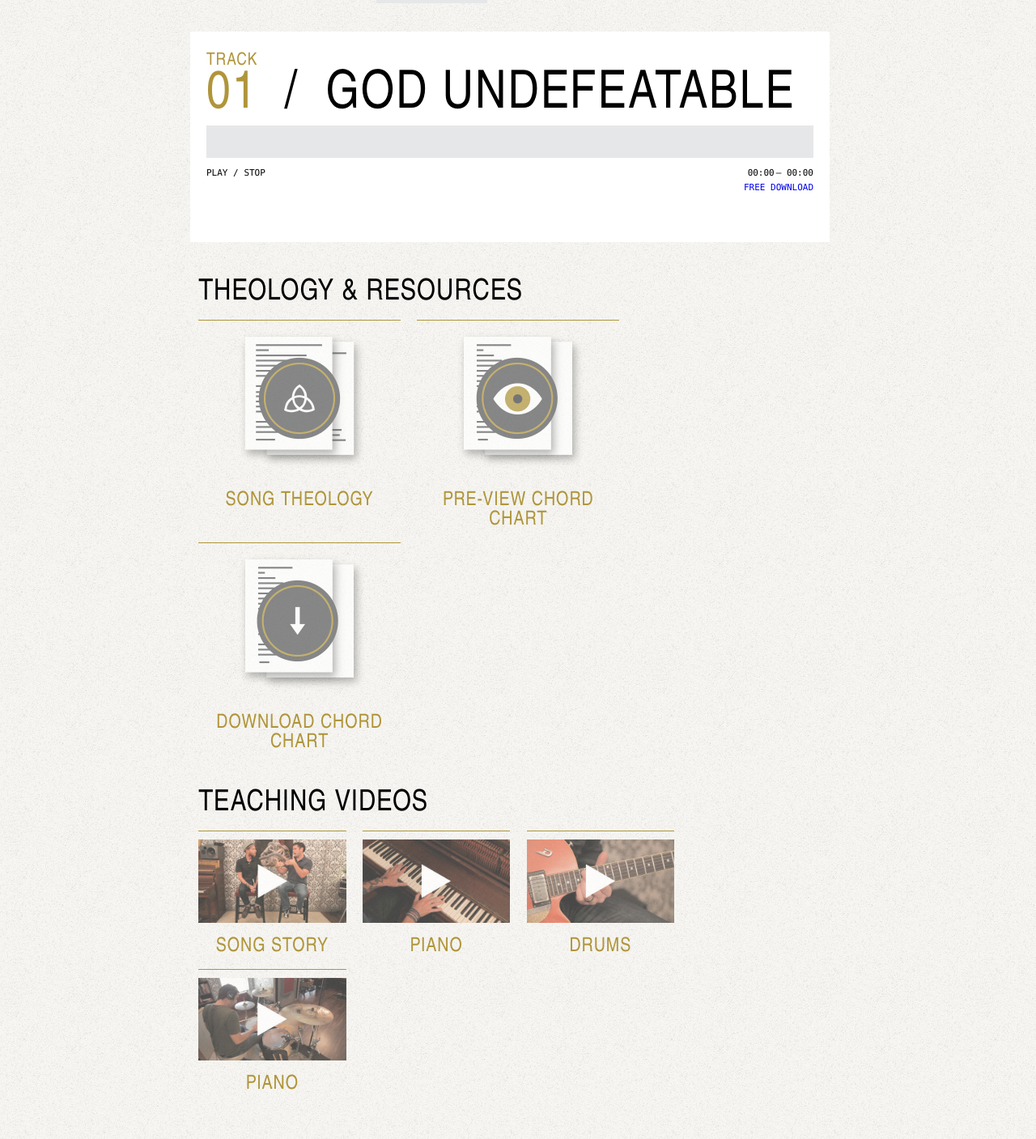
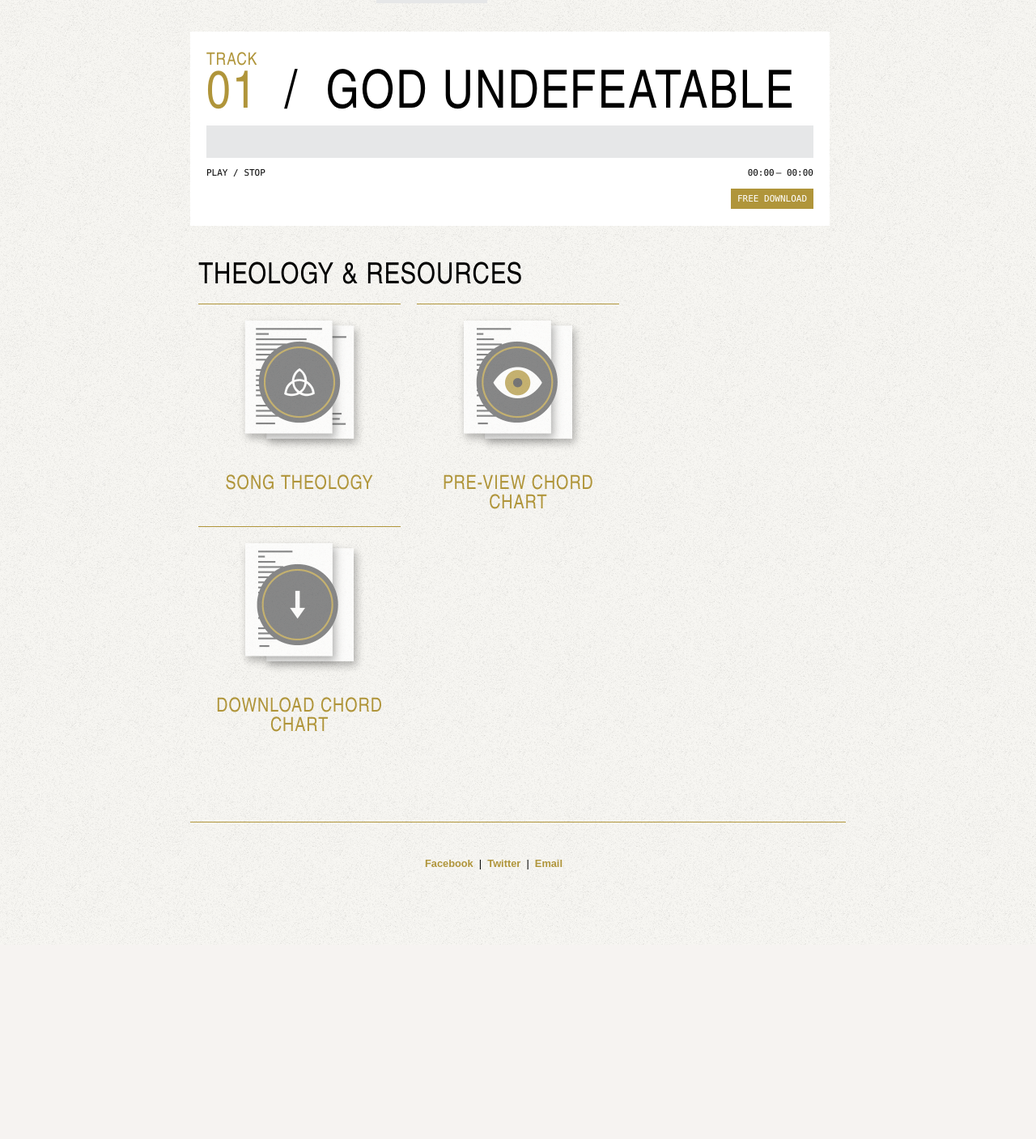
Before and after one commit to hsiamm/austinstoneworship, a PHP site: page /index2.php in a window 1280 px wide. Shown: the part 536-1943 px from the top of the page at 81% size. After the commit the page ends 1703 px from the top, so only its background shows below. Run offline with PHP 8.4, Linux system fonts and the light colour scheme; some libraries are stand-ins or nearby versions.

Commit message:
Stream and download Live

```diff
--- a/css/jplayer_style.css
+++ b/css/jplayer_style.css
@@ -79,7 +79,7 @@ div.jp-interface {
 }
 
 div.jp-audio div.jp-type-single div.jp-interface {
-    height: 220px;
+    height: 200px;
     width: 750px;
 }
 div.jp-audio div.jp-type-playlist div.jp-interface {
--- a/css/styles.css
+++ b/css/styles.css
@@ -158,7 +158,7 @@ h1.cap {
 }
 
 p {
-	font-family: Airal, Helvetica, sans-serif;
+	font-family: Arial, Helvetica, sans-serif;
 	font-weight: normal;
 	font-size: .8em; /* 12 / 16 */
 	color:#000;
@@ -200,10 +200,17 @@ h3 {
 }
 
 h4.download {
+	clear: both;
 	float: right;
 	font-family: "Andale Mono", "Lucida Console", "DejaVu Sans Mono", "Bitstream Vera Sans Mono", monospace;
 	font-size: .55em;
 	font-weight: normal;
+	color:#fff;
+	background: #B0953A;
+	padding: 4px 8px;
+	width:auto;
+	line-height: 1.55em;
+	margin-top: 10px;
 }
 
 p {
@@ -248,6 +255,31 @@ img {
 	width: 350px;
 	margin: 0 auto;
 	text-indent: -9999px;
+}
+
+div#data {
+	height: 300px;
+	padding: 40px 40px 0 40px;
+	width:450px;
+	overflow: hidden;
+}
+
+#custom-tweet-button a, #custom-fb-button a {
+float: right;
+margin-left: 8px;
+cursor:pointer;
+}
+
+.social {
+	width:500px;
+	height: auto;
+	margin: 0 auto;
+}
+
+.social img {
+	width:26px;
+	height:auto;
+	margin-left:
 }
 
 ::-moz-selection
--- a/index2.php
+++ b/index2.php
@@ -10,7 +10,6 @@
 	<link rel="stylesheet" type="text/css" href="css/style.css" media="screen">
     <link rel="stylesheet" href="/css/jquery.fancybox-1.3.4.css" type="text/css" />
     <link href='css/jplayer_style.css' rel='stylesheet' type='text/css' />
-    <link href='css/thickbox.css' rel='stylesheet' type='text/css' />
 	<link rel="stylesheet" type="text/css" href="css/styles.css" media="screen">
 
 	<script type="text/javascript" src="http://code.jquery.com/jquery-latest.js"></script>
@@ -21,7 +20,6 @@
 
     <script src='js/jquery.min.js' type='text/javascript'></script>
     <script src='js/scripts.js' type='text/javascript'></script>
-    <script src='js/thickbox-compressed.js' type='text/javascript'></script>
     <script src='js/jquery.jplayer.min.js' type='text/javascript' ></script>
     <script type="text/javascript" src="../js/jquery.fancybox-1.3.4.pack.js"></script>
     <script type="text/javascript" src="../js/jquery.fancybox-1.3.4.js"></script>
@@ -105,10 +103,25 @@
 						<div id="jquery_jplayer_1" class="jp-jplayer"></div>
 
 						<div id="jp_container_1" class="jp-audio">
+
 					        <div class="jp-type-single">
 				                <div class="jp-gui jp-interface">
+
+				                 <!--<div id="custom-tweet-button">
+					                <a onClick="popup('https://twitter.com/share?url=http%3A%2F%2Faustinstone.org%2Fsermons%2Fitem%2Fthe-temptation-of-christ&text=Check out The+Temptation+of+Christ+%23ascc')" target="_blank">
+							            <img src="images/twitter.png" />
+							        </a>
+							    </div>-->
+				                 <!--<div id="custom-fb-button">
+					                <a onclick="fbs_click('http%3A%2F%2Faustinstone.org%2Fsermons%2Fitem%2Fthe-temptation-of-christ')" target="_blank">
+							            <img src="images/fb.png" />
+							        </a>
+							    </div>/facebook-->
+
+
 				                        <h3>TRACK</h3>
 				                        <h2 class="song_title"><span class="dark_gold">01</span> &nbsp;/&nbsp; GOD UNDEFEATABLE</h2>
+
 				                        <div class="jp-progress">
 				                                <div class="jp-seek-bar">
 				                                        <div class="jp-play-bar"></div>
@@ -127,7 +140,9 @@
 				                                &ndash;
 				                                <div class="jp-duration"></div>
 				                        </div>
-				                        <h4 class="download"><a href="#TB_inline?height=155&width=300&inlineId=email_signup" class="thickbox">Free Download</a></h4>
+				                        <div style="clear:both;"></div>
+				                        <a class="pop" href="#data"><h4 class="download">Free Download</h4></a>
+				                        <div style="display:none"><div id="data"><iframe height="340" allowTransparency="true" frameborder="0" scrolling="no" style="width:100%;border:none"  src="https://theaustinstone.wufoo.com/embed/s6x4k1/"><a href="https://theaustinstone.wufoo.com/forms/s6x4k1/" title="Free Download for GOD UNDEFEATABLE">Free Download</a></iframe></div></div>
 				                </div>
 
 				                <div class="jp-no-solution">
@@ -142,7 +157,7 @@
 						<div class="onecol"><h1>Theology &amp; Resources</h1></div>
 
 						<div class="threecol top_border">
-							<a class="pop" href="images/theo_pop.png"><img alt="Chord Chart" src="images/theo_t1.png" /></a>
+							<a href="files/god_undefeatable_theology.pdf"><img alt="Chord Chart" src="images/theo_t1.png" /></a>
 							<h2>Song Theology</h2>
 						</div>
 
@@ -158,7 +173,7 @@
 
 						<div class="bumpbump">&nbsp;</div>
 
-						<div class="onecol"><h1>Teaching Videos</h1></div>
+						<!--<div class="onecol"><h1>Teaching Videos</h1></div>
 
 						<div class="fourcol vid1_t1 top_border">
 							<a class="iframe" href="http://player.vimeo.com/video/29157489"><img src="images/story_t1.jpg"/></a>
@@ -178,7 +193,7 @@
 						<div class="fourcol vid4_t1 top_border">
 							<a class="iframe" href="http://player.vimeo.com/video/29157489"><img src="images/drums_t1.jpg"/></a>
 							<h2>Piano</h2>
-						</div>
+						</div>-->
 
 					</div><!--/container-->
 				</ul><!--/tab1-->
@@ -186,17 +201,27 @@
    			 	<div style="clear:both;"></div>
 
 				<ul id="t2" class="hide">
-    			    <h1 class="notyet" style="text-align:center;">Whoa there, Track 02 doesn't release until November 14.<br>Be sure to check back then! </h1>
+    			    <p style="text-align:center;height:400px;">Whoa there, Track 02 doesn't release until November 14.<br>Be sure to check back then! </h1>
     			</ul><!--/tab2-->
 
    			 	<div style="clear:both;"></div>
 
 				<ul id="t3" class="hide">
-    			    <h1 class="notyet" style="text-align:center;">Easy tiger, Track 03 doesn't release until November 28.<br>Be sure to check back then! </h1>
+    			    <p style="text-align:center;height:400px;">Easy tiger, Track 03 doesn't release until November 28.<br>Be sure to check back then! </h1>
     			</ul><!--/tab3-->
 
 			</div> <!-- END List Wrap -->
 		</div> <!--/tabs-->
+	</div><!--/container-->
+
+	<div style="clear:both;"></div>
+
+	<div class="container">
+	<div class="bump">&nbsp;</div>
+	<div class="top_border">&nbsp;</div>
+		<div class="social">
+			<a href="http://facebook.com/austinstoneworship"><p>Facebook</a> &nbsp;|&nbsp; <a href="http://twitter.com/asworship">Twitter</a> &nbsp;|&nbsp; <a href="mailto:info@austinstoneworship.com">Email</a></p></a>
+		</div>
 	</div><!--/container-->
 
 	<div class="bumpbump"></div>
```
Also changed, not shown: images/fb.png, images/twitter.png, 1 other file.
